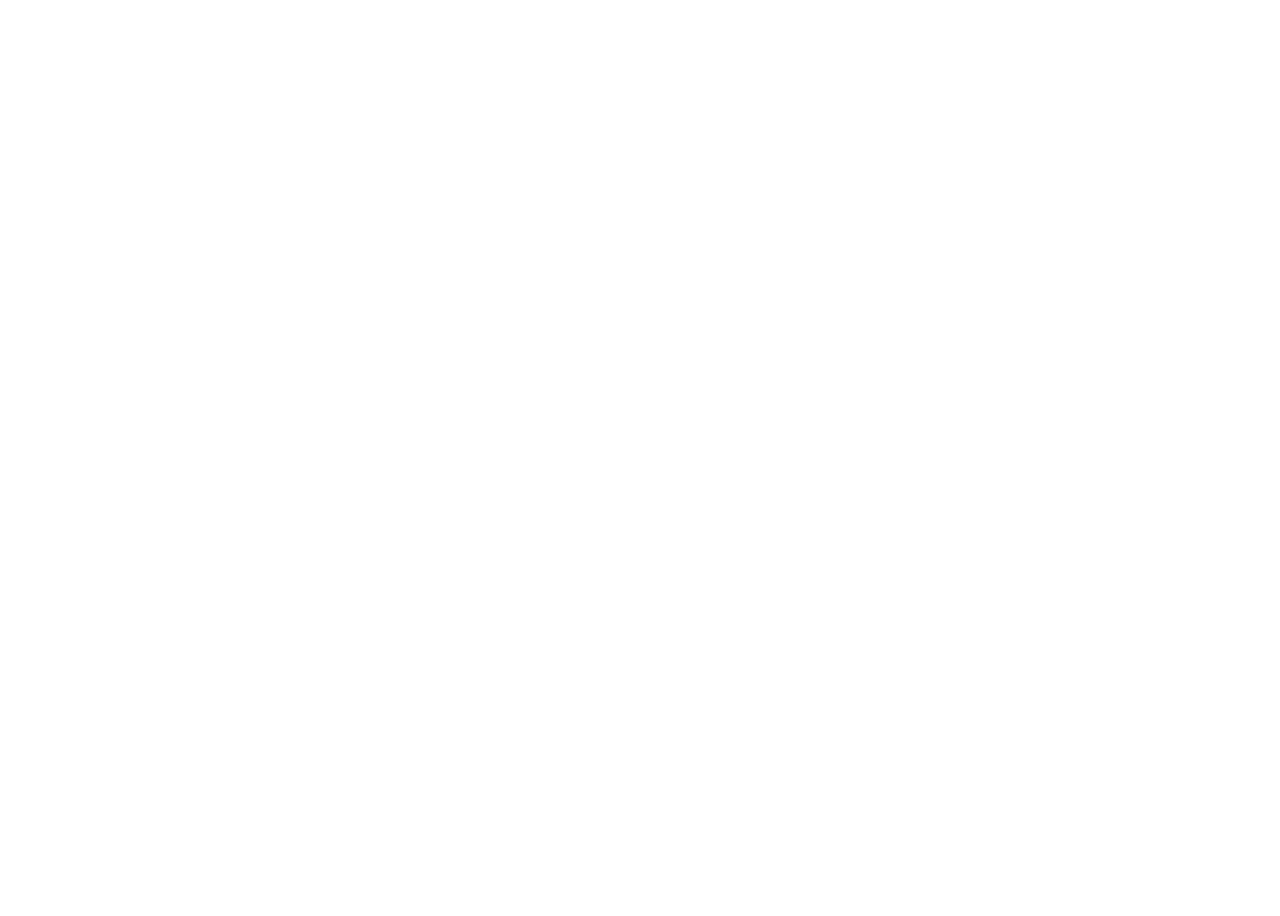
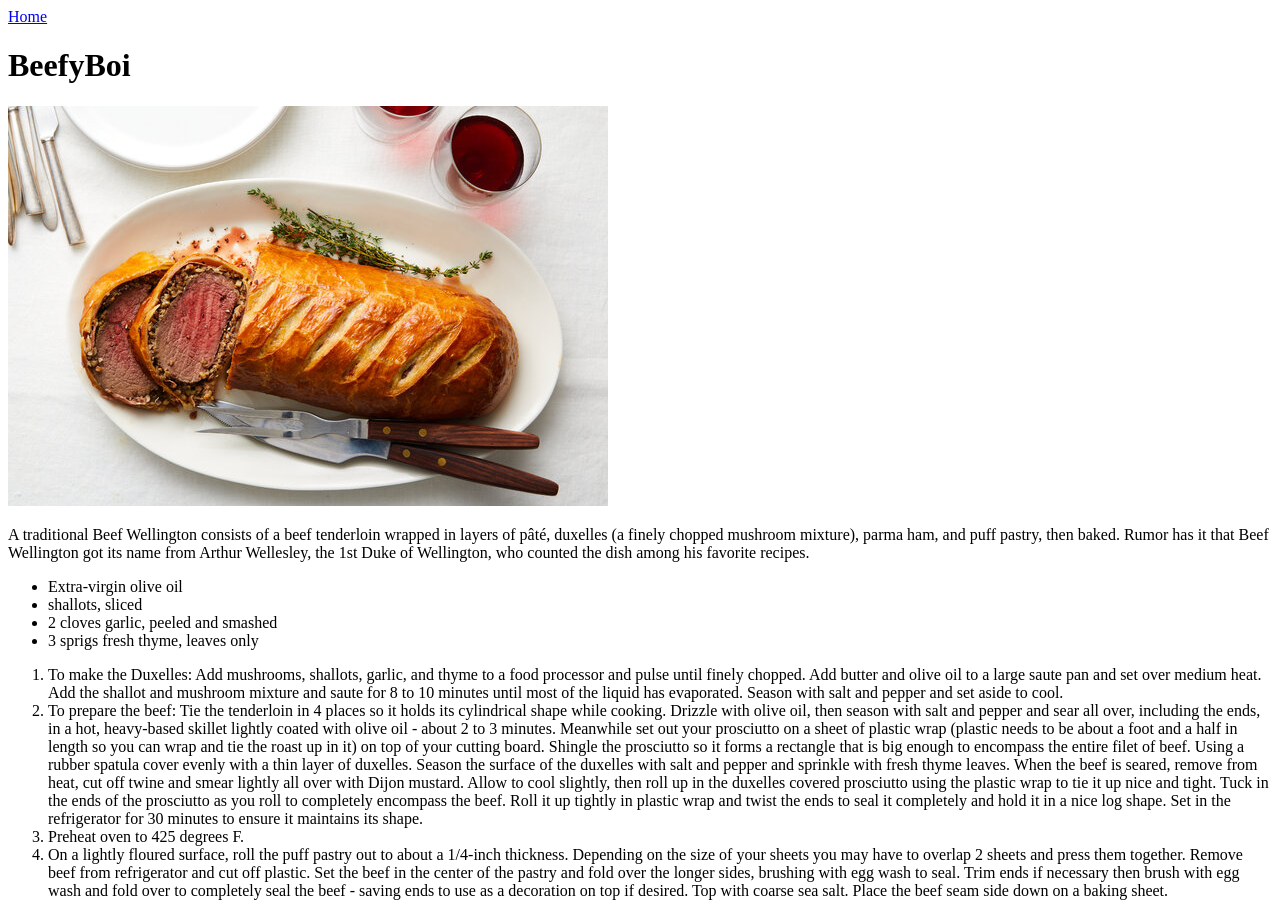
Before and after one commit to PedroAgustinDejesus/Recepie, a plain HTML site: page Recepies/beefWelington.html in a window 1280 px wide. Before the commit the page ends 800 px from the top, so only its background shows below. Drawn offline with Linux system fonts and the light colour scheme.

Commit message:
fixed loading bug

```diff
--- a/Recepies/beefWelington.html
+++ b/Recepies/beefWelington.html
@@ -7,6 +7,23 @@
     <title>TheGreatestBeefWelinton</title>
 </head>
 <body>
+    <a href="/index.html">Home</a>
+    <h1>BeefyBoi</h1>
+    <img src="./images/beefwelly.jpg" >
+    <p>A traditional Beef Wellington consists of a beef tenderloin wrapped in layers of pâté, duxelles (a finely chopped mushroom mixture), parma ham, and puff pastry, then baked. Rumor has it that Beef Wellington got its name from Arthur Wellesley, the 1st Duke of Wellington, who counted the dish among his favorite recipes.</p>
+    <ul>
+        <li>Extra-virgin olive oil</li>
+        <li>shallots, sliced</li>
+        <li>2 cloves garlic, peeled and smashed
+        </li>
+        <li>3 sprigs fresh thyme, leaves only</li>
 
+    </ul>
+    <ol>
+        <li>To make the Duxelles: Add mushrooms, shallots, garlic, and thyme to a food processor and pulse until finely chopped. Add butter and olive oil to a large saute pan and set over medium heat. Add the shallot and mushroom mixture and saute for 8 to 10 minutes until most of the liquid has evaporated. Season with salt and pepper and set aside to cool.</li>
+        <li>To prepare the beef: Tie the tenderloin in 4 places so it holds its cylindrical shape while cooking. Drizzle with olive oil, then season with salt and pepper and sear all over, including the ends, in a hot, heavy-based skillet lightly coated with olive oil - about 2 to 3 minutes. Meanwhile set out your prosciutto on a sheet of plastic wrap (plastic needs to be about a foot and a half in length so you can wrap and tie the roast up in it) on top of your cutting board. Shingle the prosciutto so it forms a rectangle that is big enough to encompass the entire filet of beef. Using a rubber spatula cover evenly with a thin layer of duxelles. Season the surface of the duxelles with salt and pepper and sprinkle with fresh thyme leaves. When the beef is seared, remove from heat, cut off twine and smear lightly all over with Dijon mustard. Allow to cool slightly, then roll up in the duxelles covered prosciutto using the plastic wrap to tie it up nice and tight. Tuck in the ends of the prosciutto as you roll to completely encompass the beef. Roll it up tightly in plastic wrap and twist the ends to seal it completely and hold it in a nice log shape. Set in the refrigerator for 30 minutes to ensure it maintains its shape.</li>
+        <li>Preheat oven to 425 degrees F.</li>
+        <li>On a lightly floured surface, roll the puff pastry out to about a 1/4-inch thickness. Depending on the size of your sheets you may have to overlap 2 sheets and press them together. Remove beef from refrigerator and cut off plastic. Set the beef in the center of the pastry and fold over the longer sides, brushing with egg wash to seal. Trim ends if necessary then brush with egg wash and fold over to completely seal the beef - saving ends to use as a decoration on top if desired. Top with coarse sea salt. Place the beef seam side down on a baking sheet.</li>
+    </ol>
 </body>
 </html>
```
Also changed, not shown: index.html (+5 -0 lines).
